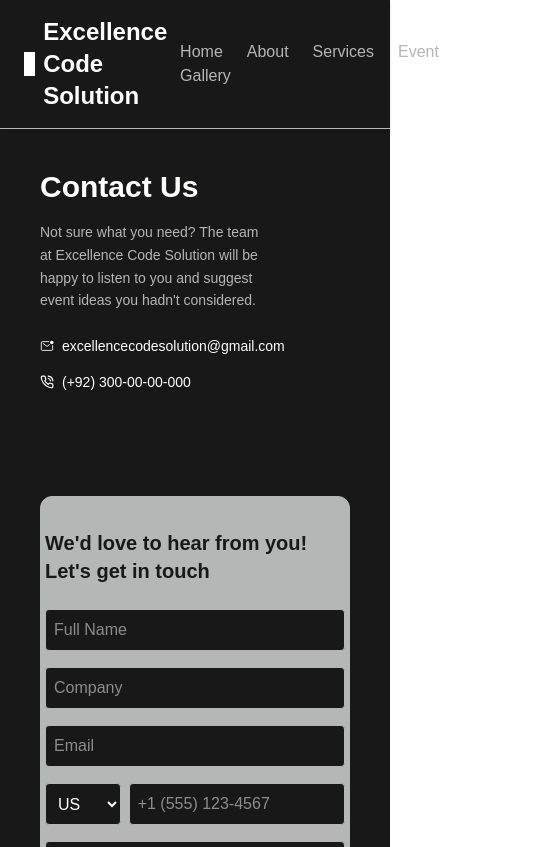
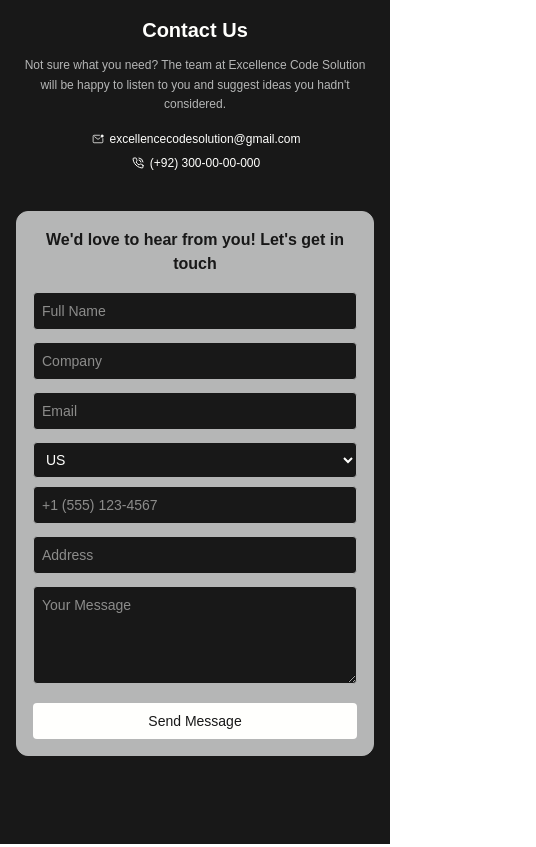
Before and after one commit to hammadmalikcs/ECS-Website-Project, a Next.js app: page / in a window 390 px wide. Shown: the top 847 px of the page, 536 px wide, since content can reach past the window. Built offline with nearby package versions, Linux system fonts and the light colour scheme.

Commit message:
Responisveness setting

```diff
--- a/app/page.js
+++ b/app/page.js
@@ -25,68 +25,51 @@ export default function ContactPage() {
 
   return (
 <div className="min-h-screen bg-[#181818] text-[#FFFFFD]">
-      <header className="bg-[#181818] shadow-sm px-6 py-4 flex items-center justify-between border-b border-[#B5B6B6]">
-        <div className="text-2xl font-bold text-[#FFFFFD] flex items-center gap-2">
-          <div className="w-6 h-6 bg-[#FFFFFD]" />
-          <span>Excellence Code Solution</span>
-        </div>
-        <nav className="space-x-6 text-[#B5B6B6]">
-          <a href="#" className="hover:text-[#FFFFFD]">Home</a>
-          <a href="#" className="hover:text-[#FFFFFD]">About</a>
-          <a href="#" className="hover:text-[#FFFFFD]">Services</a>
-          <a href="#" className="hover:text-[#FFFFFD]">Event Gallery</a>
-        </nav>
-        <button className="border border-[#FFFFFD] text-[#FFFFFD] px-4 py-1 rounded hover:bg-[#B5B6B6] hover:text-[#181818]">
-          Request A Proposal
-        </button>
-      </header>
-
-      <main className="flex flex-col md:flex-row p-10 md:p-20 gap-10">
+  <main className="flex flex-col md:flex-row p-4 sm:p-8 md:p-20 gap-6 md:gap-8">
     {/* Left Section */}
-        <div className="md:w-1/3 flex flex-col justify-center">
-          <h2 className="text-3xl font-bold mb-4">Contact Us</h2>
-          <p className="mb-6  mr-21 text-sm leading-relaxed text-[#B5B6B6]">
-            Not sure what you need? The team at Excellence Code Solution will be happy to
-            listen to you and suggest event ideas you hadn't considered.
+    <div className="w-full md:w-1/3 flex flex-col justify-center text-center md:text-left">
+      <h2 className="text-xl sm:text-2xl md:text-3xl font-bold mb-3 md:mb-4">Contact Us</h2>
+      <p className="mb-4 md:mb-6 text-xs sm:text-sm md:text-base leading-relaxed text-[#B5B6B6] px-0 md:px-0">
+        Not sure what you need? The team at Excellence Code Solution will be
+        happy to listen to you and suggest ideas you hadn't considered.
       </p>
-          <div className="space-y-4 text-sm">
-            <p className="flex items-center gap-2 text-[#FFFFFD]">
-              <span className="material-symbols-outlined"><IoMailUnreadOutline /></span>
-              excellencecodesolution@gmail.com
+      <div className="space-y-2 md:space-y-3 text-xs sm:text-sm md:text-base">
+        <p className="flex items-center justify-center md:justify-start gap-1 md:gap-2 text-[#FFFFFD] break-all">
+          <IoMailUnreadOutline className="min-w-[16px]" /> excellencecodesolution@gmail.com
         </p>
-            <p className="flex items-center gap-2 text-[#FFFFFD]">
-              <span className="material-symbols-outlined"><LuPhoneCall /></span>
-              (+92) 300-00-00-000
+        <p className="flex items-center justify-center md:justify-start gap-1 md:gap-2 text-[#FFFFFD]">
+          <LuPhoneCall className="min-w-[16px]" /> (+92) 300-00-00-000
         </p>
       </div>
     </div>
 
     {/* Right Section (Form) */}
-        <div className="  my-16 mx-0 md:w-[60%] bg-[#B5B6B6] rounded-xl border border-[#B5B6B6]">
-          <div className="  mx-1 my-16 mt-8 md:p-10">
-            <h3 className=" text-[#181818] text-xl font-semibold mb-6">
-              We'd love to hear from you! <br /> Let's get in touch
+    <div className="w-full md:w-[60%] bg-[#B5B6B6] rounded-xl border border-[#B5B6B6] my-4 md:my-0">
+      <div className="p-4 sm:p-6 md:p-10">
+        <h3 className="text-[#181818] text-base sm:text-lg md:text-xl font-semibold mb-4 md:mb-6 text-center md:text-left">
+          We'd love to hear from you! <br className="hidden sm:block" /> Let's
+          get in touch
         </h3>
-            <form className="space-y-4">
-              <div className="grid grid-cols-1 md:grid-cols-2 gap-4">
+        <form className="space-y-3 md:space-y-4">
+          <div className="grid grid-cols-1 md:grid-cols-2 gap-3 md:gap-4">
             <input
               type="text"
               placeholder="Full Name"
-                  className="border border-[#B5B6B6] bg-[#181818] text-[#FFFFFD] rounded p-2 w-full"
+              className="border border-[#B5B6B6] bg-[#181818] text-[#FFFFFD] rounded p-2 w-full text-sm md:text-base"
             />
             <input
               type="text"
               placeholder="Company"
-                  className="border border-[#B5B6B6] bg-[#181818] text-[#FFFFFD] rounded p-2 w-full"
+              className="border border-[#B5B6B6] bg-[#181818] text-[#FFFFFD] rounded p-2 w-full text-sm md:text-base"
             />
           </div>
-              <div className="grid grid-cols-1 md:grid-cols-2 gap-4">
+          <div className="grid grid-cols-1 md:grid-cols-2 gap-3 md:gap-4">
             <input
               type="email"
               placeholder="Email"
-                  className="border border-[#B5B6B6] bg-[#181818] text-[#FFFFFD] rounded p-2 w-full"
+              className="border border-[#B5B6B6] bg-[#181818] text-[#FFFFFD] rounded p-2 w-full text-sm md:text-base"
             />
-                <div className="flex gap-2">
+            <div className="flex flex-col sm:flex-row gap-2">
               <select
                 value={selectedCountry.code}
                 onChange={(e) =>
@@ -94,7 +77,7 @@ export default function ContactPage() {
                     countryOptions.find((c) => c.code === e.target.value)
                   )
                 }
-                    className="border border-[#B5B6B6] bg-[#181818] text-[#FFFFFD] rounded p-2 w-1/3"
+                className="border border-[#B5B6B6] bg-[#181818] text-[#FFFFFD] rounded p-2 w-full sm:w-1/3 text-sm md:text-base"
               >
                 {countryOptions.map((country) => (
                   <option key={country.code} value={country.code}>
@@ -105,23 +88,23 @@ export default function ContactPage() {
               <input
                 type="tel"
                 placeholder={selectedCountry.placeholder}
-                    className="border border-[#B5B6B6] bg-[#181818] text-[#FFFFFD] rounded p-2 w-full"
+                className="border border-[#B5B6B6] bg-[#181818] text-[#FFFFFD] rounded p-2 w-full text-sm md:text-base"
               />
             </div>
           </div>
           <input
             type="text"
             placeholder="Address"
-                className="border border-[#B5B6B6] bg-[#181818] text-[#FFFFFD] rounded p-2 w-full"
+            className="border border-[#B5B6B6] bg-[#181818] text-[#FFFFFD] rounded p-2 w-full text-sm md:text-base"
           />
           <textarea
-                rows="7"
+            rows="4"
             placeholder="Your Message"
-                className="border border-[#B5B6B6] bg-[#181818] text-[#FFFFFD] rounded p-2 w-full"
+            className="border border-[#B5B6B6] bg-[#181818] text-[#FFFFFD] rounded p-2 w-full text-sm md:text-base"
           ></textarea>
           <button
             type="submit"
-                className="bg-[#FFFFFD] text-[#181818] px-6 py-2 rounded hover:bg-[#131414] hover:text-[#f2f2f2]"
+            className="bg-[#FFFFFD] text-[#181818] px-4 py-2 rounded w-full sm:w-auto hover:bg-[#131414] hover:text-[#f2f2f2] transition text-sm md:text-base"
           >
             Send Message
           </button>
@@ -130,5 +113,6 @@ export default function ContactPage() {
     </div>
   </main>
 </div>
+
   );
 }
```
Lines whose indentation alone changed are shown as unchanged.
